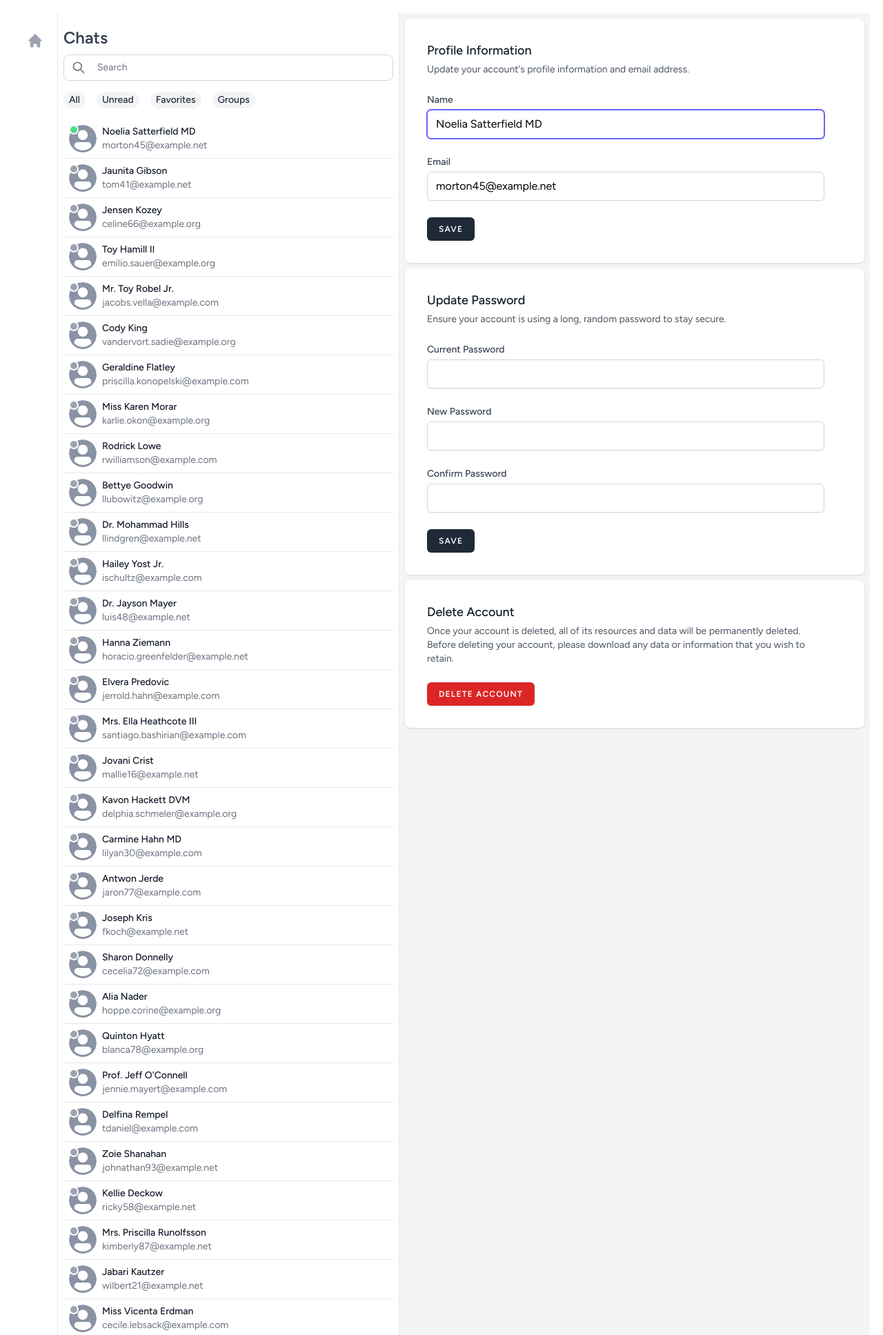
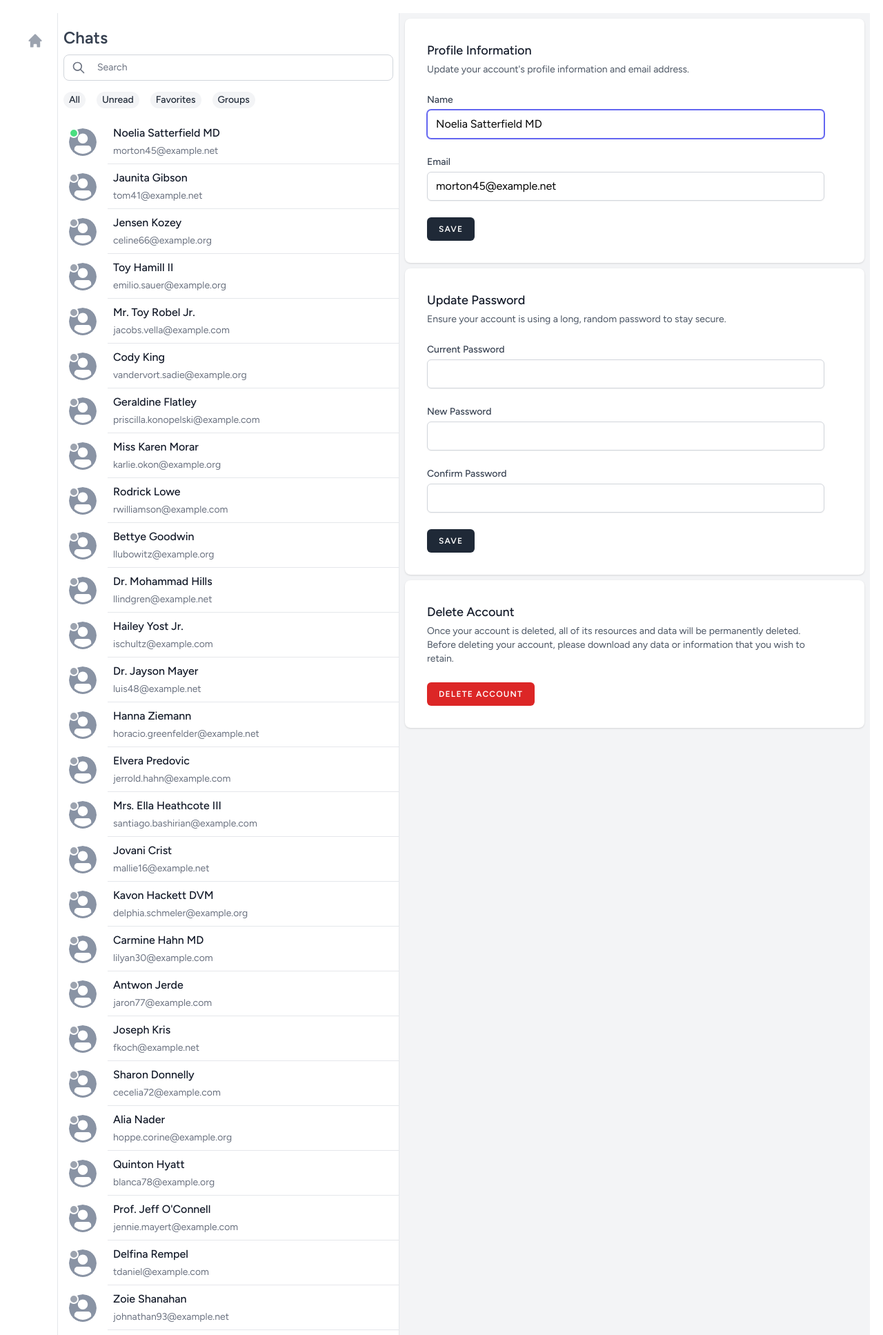
Before and after one commit to vipertecpro/just_chat, a Laravel app: page /profile in a window 1280 px wide. Shown: the top 1935 px of the page at 69% size. Run offline with Laravel 12, Linux system fonts and the light colour scheme; a user stored in the database is signed in; data comes from the database, SQL or seed files in the repository; style sheets or scripts are compiled from the project's sources; some libraries are stand-ins or nearby versions.

Commit message:
UI updated

```diff
--- a/resources/css/app.css
+++ b/resources/css/app.css
@@ -4,5 +4,5 @@
 
 * {
     scrollbar-width: thin;
-    scrollbar-color: #4e4e4e rgb(17, 24, 39);
+    scrollbar-color: rgb(55, 65, 81) rgb(31, 41, 55);
 }
--- a/resources/js/Components/OnlineUsers.vue
+++ b/resources/js/Components/OnlineUsers.vue
@@ -29,25 +29,22 @@ onMounted(() => {
 </script>
 
 <template>
-    <li class="p-2" v-for="user in state.onlineUsers" :key="user.id">
-        <Link :href="route('oneOnOneConversation')" class="flex items-center space-x-2 rtl:space-x-reverse">
-            <div class="flex-shrink-0">
+    <li class="hover:bg-gray-900" v-for="user in state.onlineUsers" :key="user.id">
+        <Link :href="route('oneOnOneConversation')" class="flex items-center rtl:space-x-reverse">
+            <div class="flex-shrink-0 px-4">
                 <div class="relative">
                     <img class="w-10 h-10 rounded-full" src="/avatar-person.svg" alt="{{ user.name }}">
                     <span v-if="user.is_online" class="top-0 left 7 absolute w-3.5 h-3.5 bg-green-400 border-2 border-white dark:border-gray-800 rounded-full"></span>
                     <span v-else class="top-0 left 7 absolute w-3.5 h-3.5 bg-gray-400 border-2 border-white dark:border-gray-800 rounded-full"></span>
                 </div>
             </div>
-            <div class="flex-1 min-w-0">
-                <p class="text-sm font-medium text-gray-900 truncate dark:text-white">
+            <div class="flex-1 min-w-0 gap-4 border-b dark:border-gray-700 space-y-1  p-2">
+                <p class="text-md font-medium text-gray-900 truncate dark:text-white">
                     {{ user.name }}
                 </p>
                 <p class="text-sm text-gray-500 truncate dark:text-gray-400">
                     {{ user.email }}
                 </p>
-            </div>
-            <div class="inline-flex items-center text-sm font-semibold text-gray-500">
-
             </div>
         </Link>
     </li>
--- a/resources/js/Layouts/AuthenticatedLayout.vue
+++ b/resources/js/Layouts/AuthenticatedLayout.vue
@@ -50,8 +50,8 @@ const user = usePage().props.auth.user;
                         </li>
                     </ul>
                 </div>
-                <div id="secondary-sidenav" class="flex flex-col relative py-5 px-2 max-w-full w-full h-full bg-white border-r border-gray-200 dark:bg-gray-800 dark:border-gray-700">
-                    <div class="flex flex-col justify-start w-full max-w-full items-start gap-2 text-start">
+                <div id="secondary-sidenav" class="flex flex-col relative py-5 max-w-full w-full h-full bg-white border-r border-gray-200 dark:bg-gray-800 dark:border-gray-700">
+                    <div class="flex flex-col justify-start w-full max-w-full items-start gap-2 text-start  px-2">
                         <h4 class="text-2xl font-extrabold text-gray-700 dark:text-white">Chats</h4>
                         <div class="flex flex-col items-start justify-start gap-2 w-full max-w-full">
                             <form class="flex-1 justify-start w-full">
@@ -74,7 +74,7 @@ const user = usePage().props.auth.user;
                         </div>
                     </div>
                     <div class="pt-2 pb-40 h-full w-full overflow-y-auto">
-                        <ul class="w-full max-w-full divide-y divide-gray-200 dark:divide-gray-700">
+                        <ul class="w-full max-w-full">
                             <OnlineUsers />
                         </ul>
                     </div>
```
